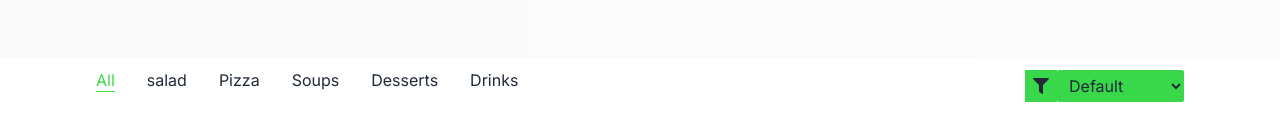
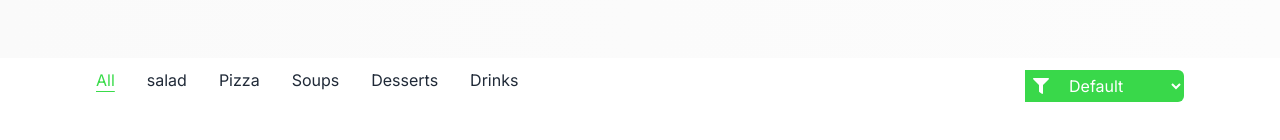
Before and after one commit to fyrmnzia/food-client, a React (Vite) app: page /menu in a window 1280 px wide. Shown: the part 552-692 px from the top of the page. Built offline with nearby package versions, Linux system fonts and the light colour scheme.

Commit message:
update1 menu page

```diff
--- a/src/pages/shop/Menu.jsx
+++ b/src/pages/shop/Menu.jsx
@@ -109,44 +109,56 @@ function Menu() {
           <div className="flex flex-row justify-start md:items-center md:gap-8 gap-4 flex-wrap">
             <button
               onClick={showAll}
-              className={selectedCategory === "all" ? "active" : ""}
+              className={
+                selectedCategory === "all" ? "active" : "hover:text-green"
+              }
             >
               All
             </button>
             <button
               onClick={() => filterItems("salad")}
-              className={selectedCategory === "salad" ? "active" : ""}
+              className={
+                selectedCategory === "salad" ? "active" : "hover:text-green"
+              }
             >
               salad
             </button>
             <button
               onClick={() => filterItems("pizza")}
-              className={selectedCategory === "pizza" ? "active" : ""}
+              className={
+                selectedCategory === "pizza" ? "active" : "hover:text-green"
+              }
             >
               Pizza
             </button>
             <button
               onClick={() => filterItems("soup")}
-              className={selectedCategory === "soup" ? "active" : ""}
+              className={
+                selectedCategory === "soup" ? "active" : "hover:text-green"
+              }
             >
               Soups
             </button>
             <button
               onClick={() => filterItems("dessert")}
-              className={selectedCategory === "dessert" ? "active" : ""}
+              className={
+                selectedCategory === "dessert" ? "active" : "hover:text-green"
+              }
             >
               Desserts
             </button>
             <button
               onClick={() => filterItems("drinks")}
-              className={selectedCategory === "drinks" ? "active" : ""}
+              className={
+                selectedCategory === "drinks" ? "active" : "hover:text-green"
+              }
             >
               Drinks
             </button>
           </div>
           {/* sort */}
-          <div className="flex justify-end mb-4 rounded-sm">
-            <div className="bg-green p-2">
+          <div className="flex justify-end mb-4 rounded-md">
+            <div className="bg-green p-2 text-white">
               <FaFilter className="h-4 w-4" />
             </div>
             {/* sorting options */}
@@ -155,7 +167,7 @@ function Menu() {
               id="sort"
               onChange={(e) => handleSortChange(e.target.value)}
               value={sortOption}
-              className="bg-green px-2 py-1 rounded-sm"
+              className="bg-green px-2 py-1 rounded-r-md text-white"
             >
               <option value="default">Default</option>
               <option value="A-Z">A-Z</option>
```
